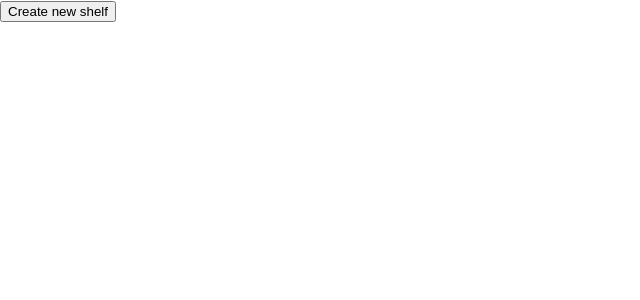
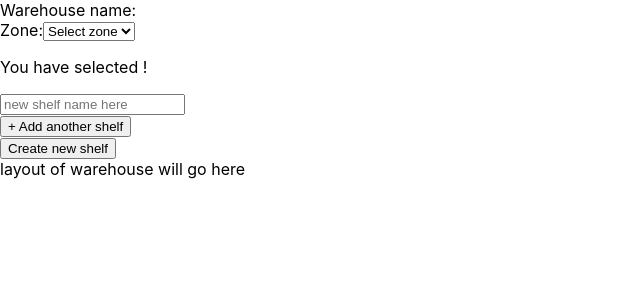
Before and after one commit to ericaysoh/divergent_coding_assessment, a React (Create React App) app: page /addshelf in a window 1280 px wide. Shown: the top 300 px of the page, without its empty margins (0-640 px from the left). Built offline with nearby package versions, Linux system fonts and the light colour scheme.

Commit message:
additional react components for zone and addshelf

```diff
--- a/package.json
+++ b/package.json
@@ -6,6 +6,7 @@
     "@testing-library/jest-dom": "^5.16.5",
     "@testing-library/react": "^13.4.0",
     "@testing-library/user-event": "^13.5.0",
+    "express": "^4.18.2",
     "react": "^18.2.0",
     "react-dom": "^18.2.0",
     "react-router-dom": "^6.11.2",
--- a/src/AddShelf.js
+++ b/src/AddShelf.js
@@ -1,9 +1,42 @@
+import { useState } from 'react';
+import Zone from './Zone.js';
+
+
 function AddShelf() {
-    return (
+
+  // create states for zones and shelves
+  const [shelfName, setShelfName] = useState();
+
+  return (
+    <div>
+      <div>Warehouse name: </div>
+
+      <Zone/>
+
       <div className="AddShelf">
+        {/* zone 1 - 12 dropdown */}
+        {/* shelf name form */}
+        {/* add shelf button, which creates another shelf name form */}
+        <form>
+          <label>
+            <input
+              type='text'
+              placeholder='new shelf name here'
+              value={shelfName}
+              onChange={(e) => setShelfName(e.target.value)}
+            />
+          </label>
+        </form>
+        <button>+ Add another shelf</button>
+        <br></br>
         <button>Create new shelf</button>
       </div>
-    );
-  }
+
+      <div className='warehouseLayout'>
+        layout of warehouse will go here
+      </div>
+    </div>
+  );
+}
 
 export default AddShelf;
--- a/src/Home.js
+++ b/src/Home.js
@@ -1,15 +1,33 @@
-import { useNavigate } from "react-router-dom";
+import { useNavigate } from 'react-router-dom';
+import { useState } from 'react';
 
 
 function Home() {
 
   const navigate = useNavigate();
+  const [warehouseName, setWarehouseName] = useState('');
 
-    return (
-      <div className="Home">
-        <button onClick={() => navigate('/addshelf')}>Create new warehouse</button>
-      </div>
-    );
+  const onClickHandler = () => {
+    navigate('/addshelf');
+    // take warehouseName and send to database, create new warehouse; the shelf page should have this warehouse name and id
+  };
+
+  return (
+    <div className='Home'>
+      <form>
+        <label>
+          <input
+            type='text'
+            placeholder='new warehouse name here'
+            value={warehouseName}
+            onChange={(e) => setWarehouseName(e.target.value)}
+          />
+        </label>
+        <input type='submit'></input>
+      </form>
+      <button onClick={onClickHandler}>Create new warehouse</button>
+    </div>
+  );
 }
 
 export default Home;
--- /dev/null
+++ b/src/Zone.js
@@ -0,0 +1,89 @@
+// import React from 'react';
+import { useState } from 'react';
+
+function Zone() {
+
+
+  const options = [
+    { label: 'Select zone', value: 'default' },
+    { label: '1', value: 'Zone1' },
+    { label: '2', value: 'Zone2' },
+    { label: '3', value: 'Zone3' },
+    { label: '4', value: 'Zone4' },
+    { label: '5', value: 'Zone5' },
+    { label: '6', value: 'Zone6' },
+    { label: '7', value: 'Zone7' },
+    { label: '8', value: 'Zone8' },
+    { label: '9', value: 'Zone9' },
+    { label: '10', value: 'Zone10' },
+    { label: '11', value: 'Zone11' },
+    { label: '12', value: 'Zone12' },
+
+  ];
+
+  const [value, setValue] = useState(options.label); // doesn't have to be options.label
+
+  const handleChange = (e) => {
+    setValue(e.target.value);
+    console.log('value', value)
+  };
+
+  return (
+
+  <div>
+    <label>
+    Zone:
+    <select value={value} onChange={handleChange}>
+      {options.map((option) => (
+        <option value={option.value}>{option.label}</option>
+      ))}
+    </select>
+    </label>
+    <p>You have selected {value}!</p>
+  </div>
+
+  );
+
+
+//   const [open, setOpen] = useState(false);
+//   const handleOpen = () => {
+//     setOpen(!open);
+//   };
+
+//   return (
+//     <div className='zone-dropdown'>
+//       {/* <button onClick={handleOpen}>Select zone</button>
+//       {open ? (
+//         // <ul className='menu'>
+//         //   <li className='menu-item'>
+//         //     <button>Menu 1</button>
+//         //   </li>
+//         //   <li className='menu-item'>
+//         //     <button>Menu 2</button>
+//         //   </li>
+//         // </ul> */}
+//         <label>Zone:
+
+//         <select>
+//           <option default value='select zone'>Select zone</option>
+//           <option value='1' onClick={() => console.log('hello1')}>1</option>
+//           <option value='2'>2</option>
+//           <option value='3'>3</option>
+//           <option value='4'>4</option>
+//           <option value='5'>5</option>
+//           <option value='6'>6</option>
+//           <option value='7'>7</option>
+//           <option value='8'>8</option>
+//           <option value='9'>9</option>
+//           <option value='10'>10</option>
+//           <option value='11'>11</option>
+//           <option value='12'>12</option>
+//         </select>
+//         </label>
+//     {/*    ) : null} */}
+//     {/*    {open ? <div>Is Open</div> : <div>Is Closed</div>} */}
+//     </div>
+//   )
+};
+
+export default Zone;
```
Also changed, not shown: 2 other files (tests, documents, lock files or other folders).
